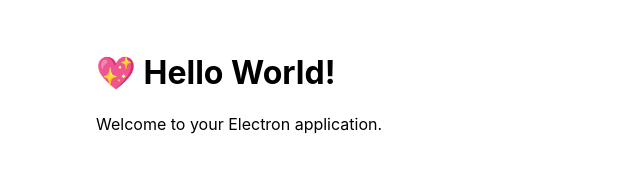
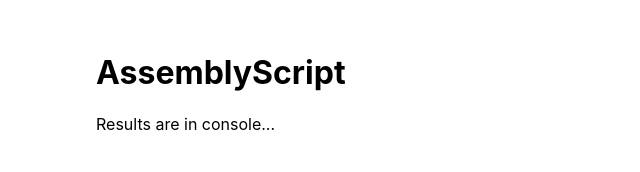
Before and after one commit to darylknowles/electron-wasm-demo, an Electron app: page src/index.html in a window 800 px wide. Shown: the whole page, without its empty margins (0-640 px from the left). Drawn offline with Linux system fonts and the light colour scheme; no server answers.

Commit message:
fix globals display, open devtools

```diff
--- a/src/index.html
+++ b/src/index.html
@@ -2,12 +2,12 @@
 <html>
   <head>
     <meta charset="UTF-8">
-    <title>Hello World!</title>
+    <title>Electron Wasm Demo</title>
     <link rel="stylesheet" href="index.css">
   </head>
   <body>
-    <h1>💖 Hello World!</h1>
-    <p>Welcome to your Electron application.</p>
+    <h1>AssemblyScript</h1>
+    <p>Results are in console...</p>
     <script src="index.js"></script>
   </body>
 </html>
--- a/src/index.js
+++ b/src/index.js
@@ -22,7 +22,9 @@
         imports
     )
 
-    console.log(myModule.exports);
+    console.log(myModule);
+
+    console.log(myModule.magicnumber.value);
 
     console.log(myModule.add(11, 12));
 
--- a/src/main.js
+++ b/src/main.js
@@ -23,7 +23,7 @@
   mainWindow.loadURL(`file://${__dirname}/index.html`);
 
   // Open the DevTools.
-  //mainWindow.webContents.openDevTools();
+  mainWindow.webContents.openDevTools();
 
   // Emitted when the window is closed.
   mainWindow.on('closed', () => {
```
Also changed, not shown: package.json (+5 -5 lines), 1 other file.
